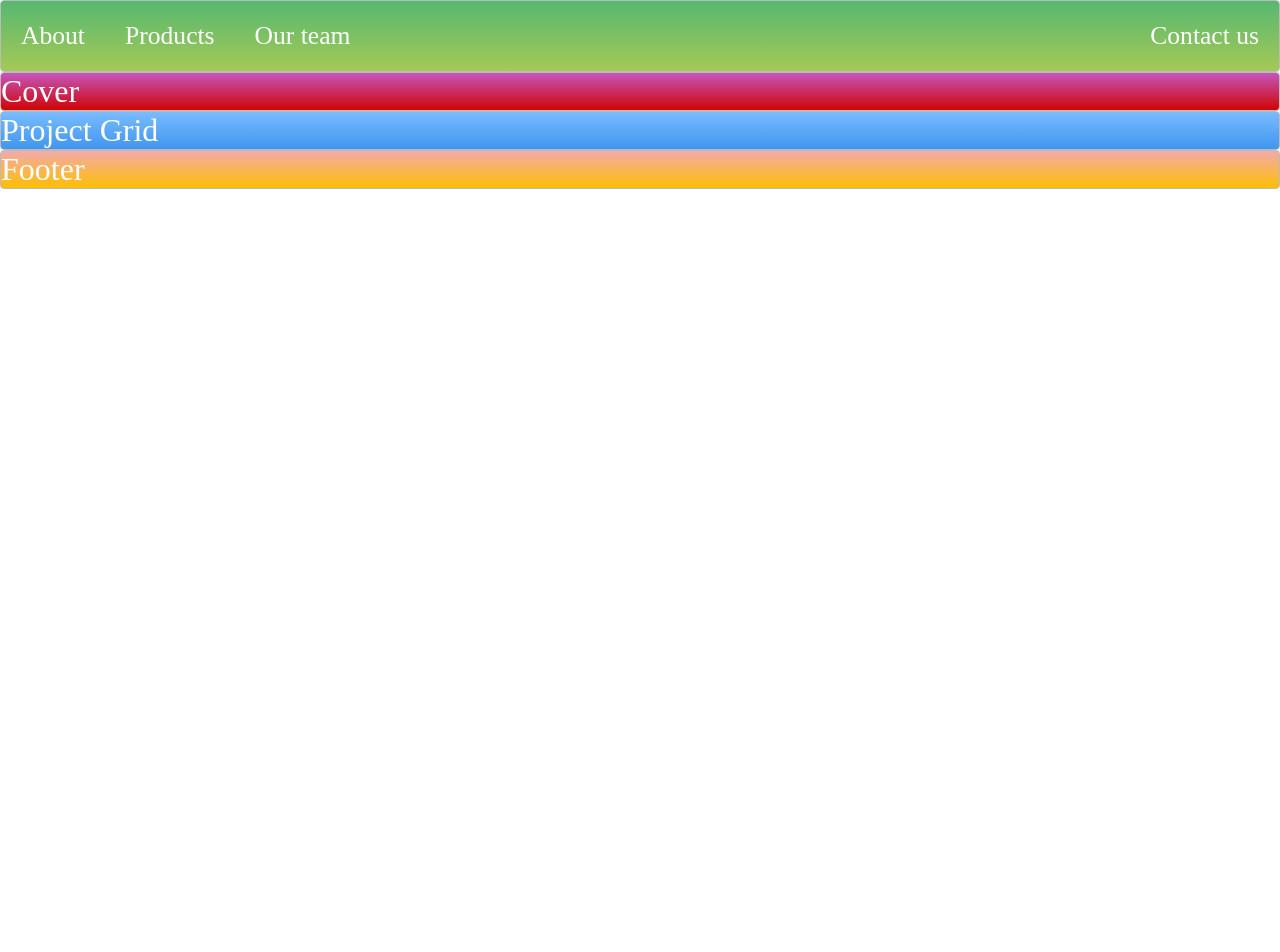
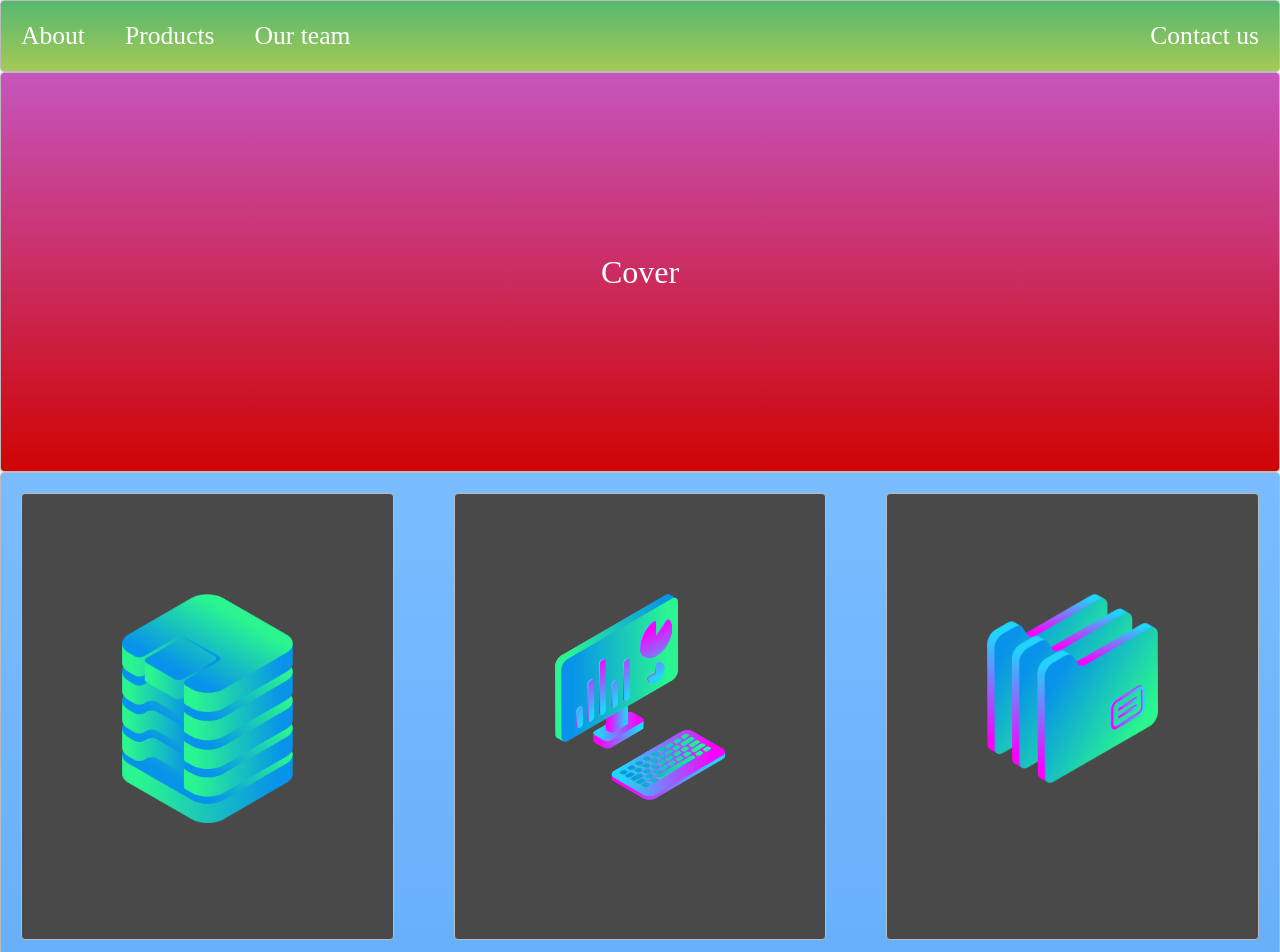
Before and after one commit to dizz-11/advanced-techniques, a plain HTML site: page class5/Starter Files (CSS Layout)/index.html in a window 1280 px wide. Shown: the top 952 px of the page. Before the commit the page ends 800 px from the top, so only its background shows below. Drawn offline with Linux system fonts and the light colour scheme.

Commit message:
exercise4

```diff
--- a/class5/Starter Files (CSS Layout)/index.html
+++ b/class5/Starter Files (CSS Layout)/index.html
@@ -14,8 +14,33 @@
       <li class="push"><a href="">Contact us</a></li>
     </ul>
   </nav>
-  <div class="zone red">Cover</div>
-  <div class="zone blue">Project Grid</div>
+  <div class="container zone red">Cover</div>
+  <div class="grid-wrapper zone blue">
+    <div class="box zone">
+      <img src="img/data_storage_2_2.png" alt="">
+    </div>
+    <div class="box zone">
+      <img src="img/desktop_analytics_2.png" alt="">
+    </div>
+    <div class="box zone">
+      <img src="img/files_2.png" alt="">
+    </div>
+    <div class="box zone">
+      <img src="img/monitor_coding_2.png" alt="">
+    </div>
+    <div class="box zone">
+      <img src="img/monitor_settings_2.png" alt="">
+    </div>
+    <div class="box zone">
+      <img src="img/server_2_2.png" alt="">
+    </div>
+    <div class="box zone">
+      <img src="img/server_3.png" alt="">
+    </div>
+    <div class="box zone">
+      <img src="img/server_safe_2.png" alt="">
+    </div>
+  </div>
   <div class="zone yellow">Footer</div>
 </body>
 </html>
--- a/class5/Starter Files (CSS Layout)/style.css
+++ b/class5/Starter Files (CSS Layout)/style.css
@@ -50,6 +50,37 @@ a {
 }
 
 /* NAV End*/
+
+/* COVER START */
+
+.container {
+    display: flex;
+    justify-content: center;
+    align-items: center;
+    height: 50vh;
+}
+
+/* COVER END */
+
+/* Project Grid START */
+
+.grid-wrapper {
+    display: grid;
+    gap: 20px;
+    grid-template-columns: repeat(auto-fill, minmax(350px, 1fr));
+}
+
+.box > img {
+    width: 100%;
+}
+
+.box {
+    background-color: rgb(73, 73, 73);
+    padding: 100px;
+    margin: 20px;
+}
+
+/* Project Grid END */
 
 
 /*https://paulund.co.uk/how-to-create-shiny-css-buttons*/
```
Also changed, not shown: 1 other file.
